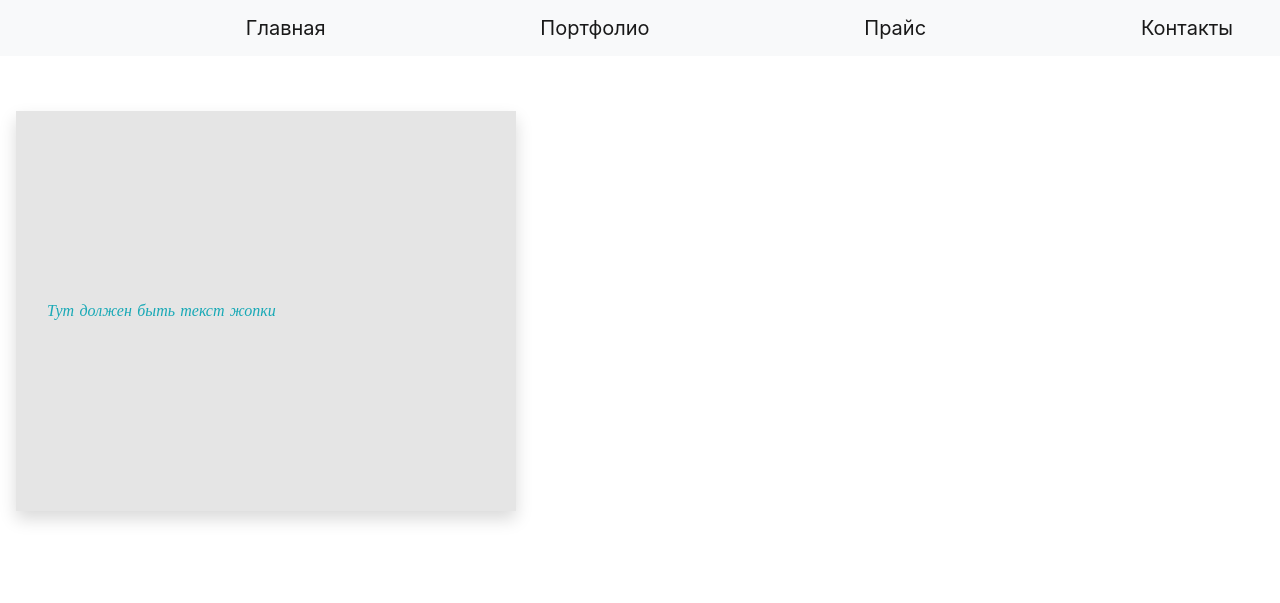
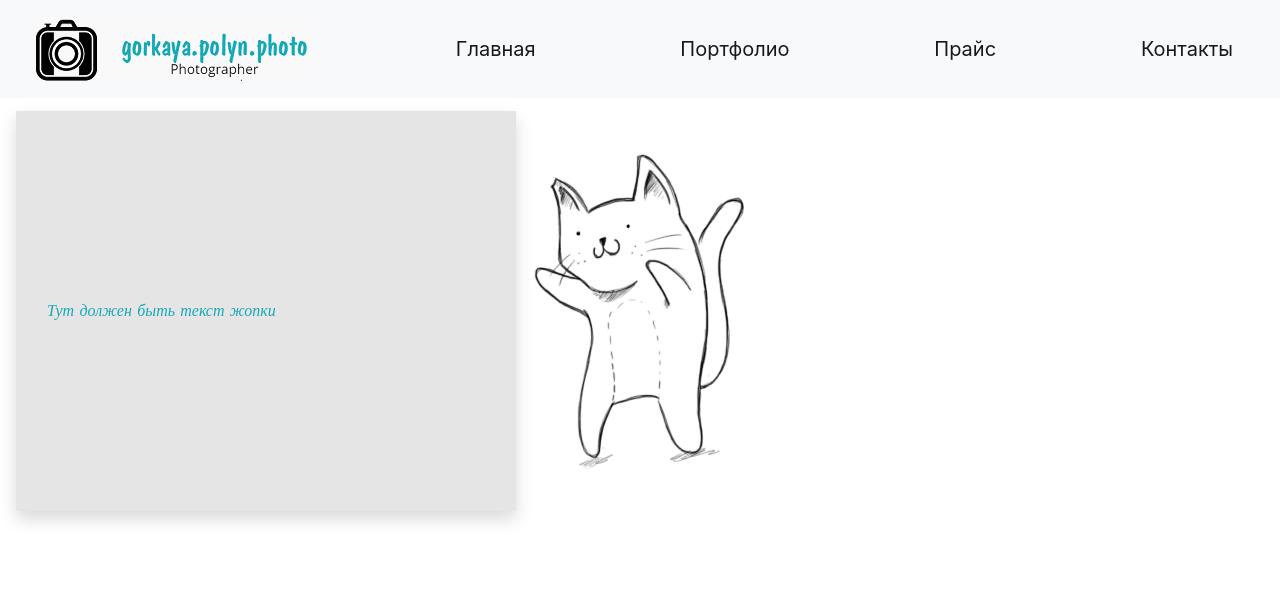
Before and after one commit to Agito4ka/cate_site, a plain HTML site: page index.html in a window 1280 px wide. Drawn offline with Linux system fonts and the light colour scheme; the site is published under a folder, as on GitHub Pages, so addresses that start at the root find nothing.

Commit message:
Add files via upload

```diff
--- a/index.html
+++ b/index.html
@@ -16,7 +16,7 @@
     <div class="navigation">
         <nav class="navbar fixed-top navbar-expand-xl navbar-light bg-light">
             <div class="container-fluid">
-                <a class="navbar-brand" href=""> <img src="/image/logo.jpg" alt="" class="d-inline-block align-text-top"></a>
+                <a class="navbar-brand" href=""> <img src="image/logo.jpg" alt="" class="d-inline-block align-text-top"></a>
                 <a class="navbar-brand" href="href_1">Главная</a>
                 <a class="navbar-brand" href="href_2">Портфолио</a>
                 <a class="navbar-brand" href="href_3">Прайс</a>
@@ -26,7 +26,7 @@
     </div>
 
     <!--Тест-->
-    <div class="main_text" style="background:transparent url('/image/cat.gif') no-repeat center">
+    <div class="main_text" style="background:transparent url('image/cat.gif') no-repeat center">
             <div class="p-3 row m-3 rounded-4 shadow" style="height: 400px; width: 500px; background-color: rgba(0,0,0,0.1) ;">
                     <div class=" col align-self-center" style="color: rgb(24, 169, 182) ;">Тут должен быть текст жопки</div>
             </div>
```
